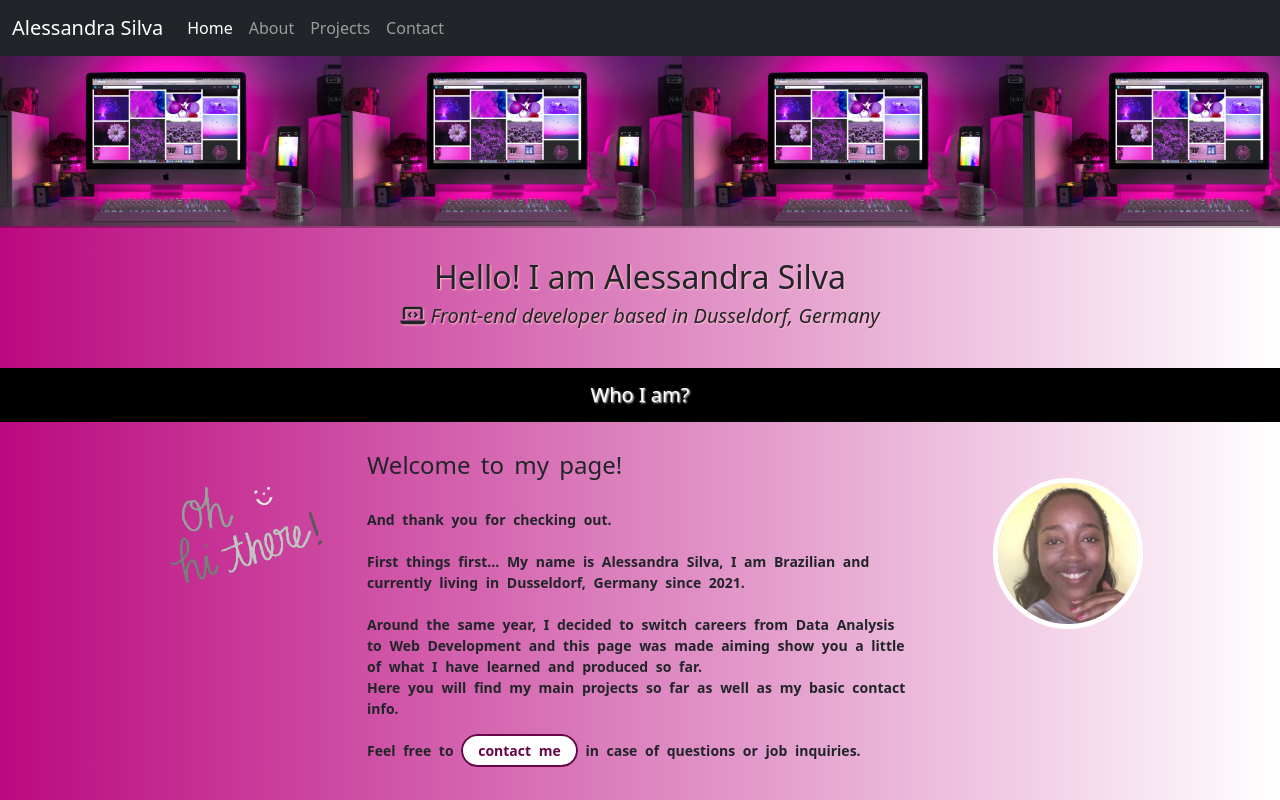
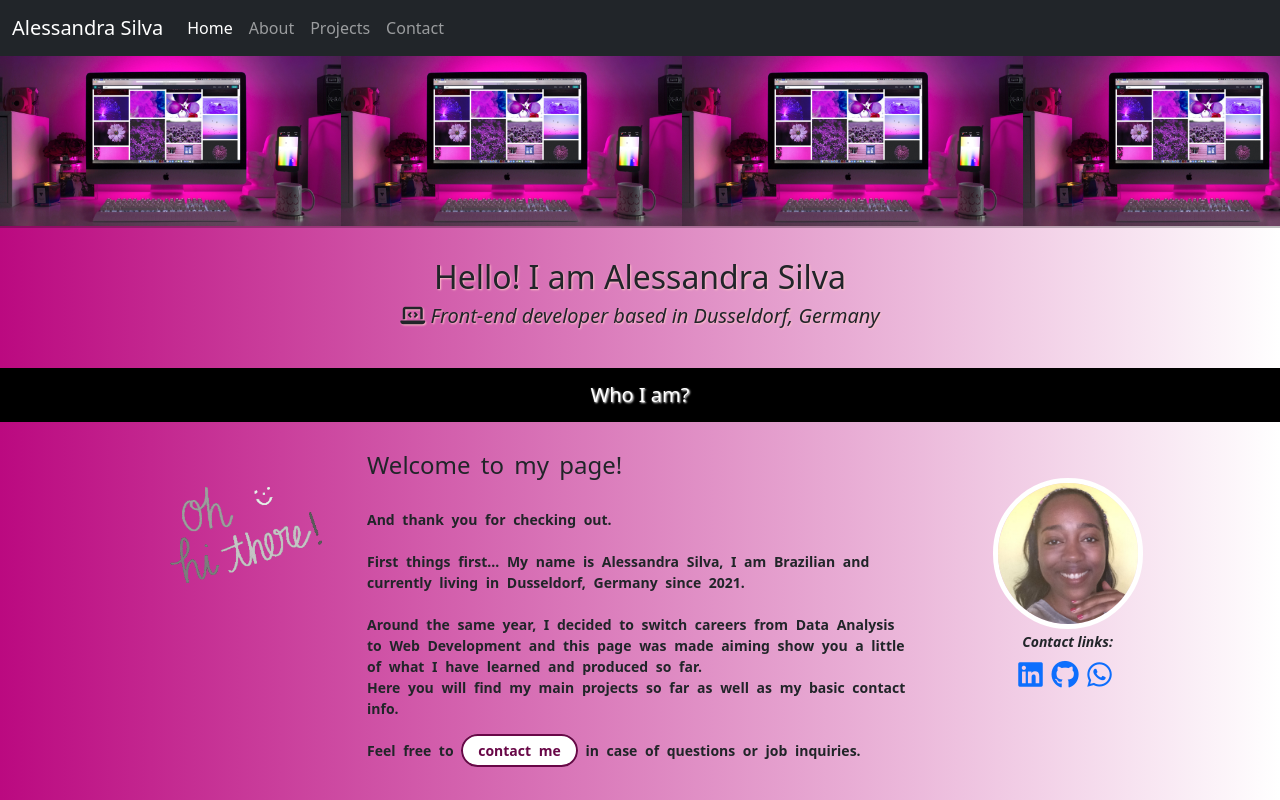
Before and after one commit to alessandraapds/Portfolio, a plain HTML site: page index.html in a window 1280 px wide. Shown: the top 800 px of the page. Drawn offline with nearby package versions, Linux system fonts and the light colour scheme.

Commit message:
Contact information
Contact information

```diff
--- a/index.html
+++ b/index.html
@@ -115,6 +115,23 @@
             class="dev-home-pic"
             width="150"
           />
+          <br />
+          <span class="contact-info">
+            Contact links:
+            <br />
+            <a
+              href="https://www.linkedin.com/in/silva-alessandra/"
+              target="_blank"
+              class="contact-link"
+              ><i class="fa-brands fa-linkedin"></i
+            ></a>
+            <a href="" class="contact-link"
+              ><i class="fa-brands fa-github"></i
+            ></a>
+            <a href="" class="contact-link"
+              ><i class="fa-brands fa-whatsapp"></i
+            ></a>
+          </span>
         </div>
       </div>
     </div>
--- a/src/styles.css
+++ b/src/styles.css
@@ -64,6 +64,17 @@ h3 {
   border-radius: 80px;
 }
 
+.contact-info {
+  font-size: 14px;
+  font-weight: bold;
+  font-style: italic;
+}
+
+.contact-link {
+  font-size: 28px;
+  letter-spacing: 5px;
+}
+
 .dev-basic-info {
   font-size: 16px;
   font-weight: bold;
```
